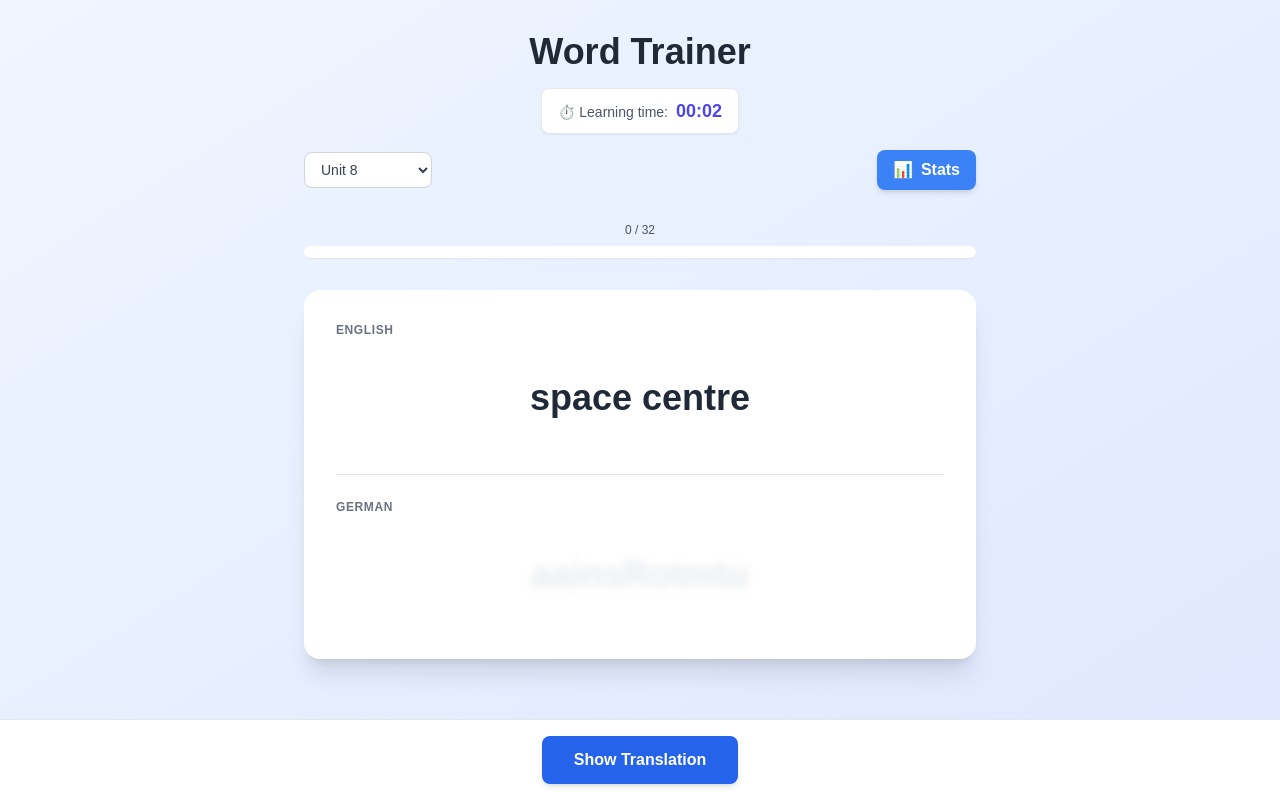
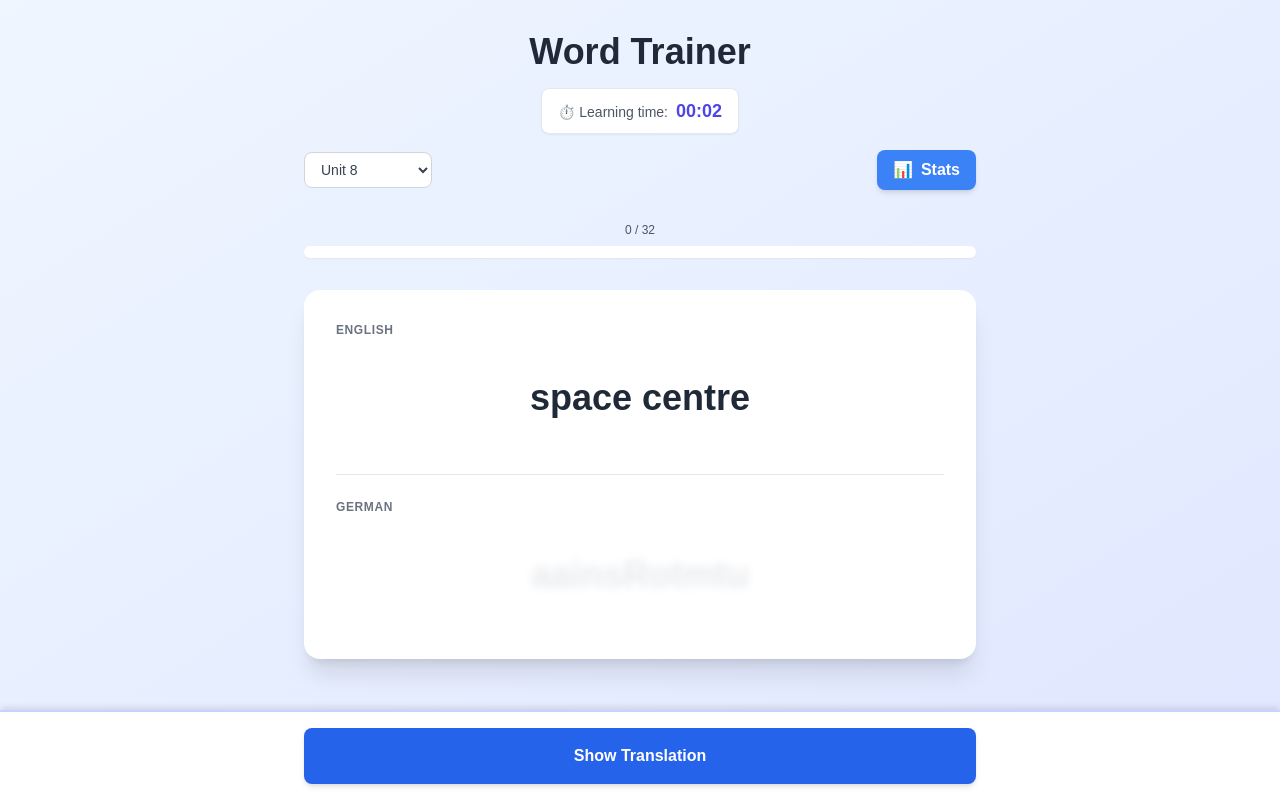
Before and after one commit to ffruehstueck/word-trainer, a Next.js app: page / in a window 1280 px wide. Both pictures are taken after a click on the button 466 px from the left and 462 px from the top of the page. Built offline with nearby package versions, Linux system fonts and the light colour scheme.

Commit message:
Update styling for sticky buttons in TrainingCard and WordCard components
- Changed border style from gray to indigo for better visual distinction.
- Enhanced shadow effect for a more modern appearance.
- Adjusted button styling in WordCard for improved usability and consistency.

```diff
--- a/components/TrainingCard.tsx
+++ b/components/TrainingCard.tsx
@@ -67,7 +67,7 @@ export default function TrainingCard({
       </div>
 
       {/* Sticky buttons at bottom */}
-      <div className="fixed bottom-0 left-0 right-0 bg-white border-t border-gray-200 shadow-lg p-4 z-50">
+      <div className="fixed bottom-0 left-0 right-0 bg-white border-t-2 border-indigo-200 shadow-[0_-4px_6px_-1px_rgba(0,0,0,0.1)] p-4 z-50">
         <div className="max-w-2xl mx-auto">
           <div className="flex gap-4">
             <button
--- a/components/WordCard.tsx
+++ b/components/WordCard.tsx
@@ -99,7 +99,7 @@ export default function WordCard({ word, isRevealed, onReveal, onAnswer, reverse
       </div>
 
       {/* Sticky buttons at bottom */}
-      <div className="fixed bottom-0 left-0 right-0 bg-white border-t border-gray-200 shadow-lg p-4 z-50">
+      <div className="fixed bottom-0 left-0 right-0 bg-white border-t-2 border-indigo-200 shadow-[0_-4px_6px_-1px_rgba(0,0,0,0.1)] p-4 z-50">
         <div className="max-w-2xl mx-auto">
           {isRevealed ? (
             <div className="flex gap-4">
@@ -117,14 +117,12 @@ export default function WordCard({ word, isRevealed, onReveal, onAnswer, reverse
               </button>
             </div>
               ) : (
-            <div className="text-center">
                 <button
                   onClick={onReveal}
-                className="bg-blue-600 hover:bg-blue-700 text-white font-semibold py-3 px-8 rounded-lg transition-colors duration-200 shadow-md hover:shadow-lg"
+                  className="w-full bg-blue-600 hover:bg-blue-700 text-white font-semibold py-4 px-6 rounded-lg transition-colors duration-200 shadow-md hover:shadow-lg"
                 >
                   Show Translation
                 </button>
-            </div>
               )}
         </div>
       </div>
```
Lines whose indentation alone changed are shown as unchanged.
